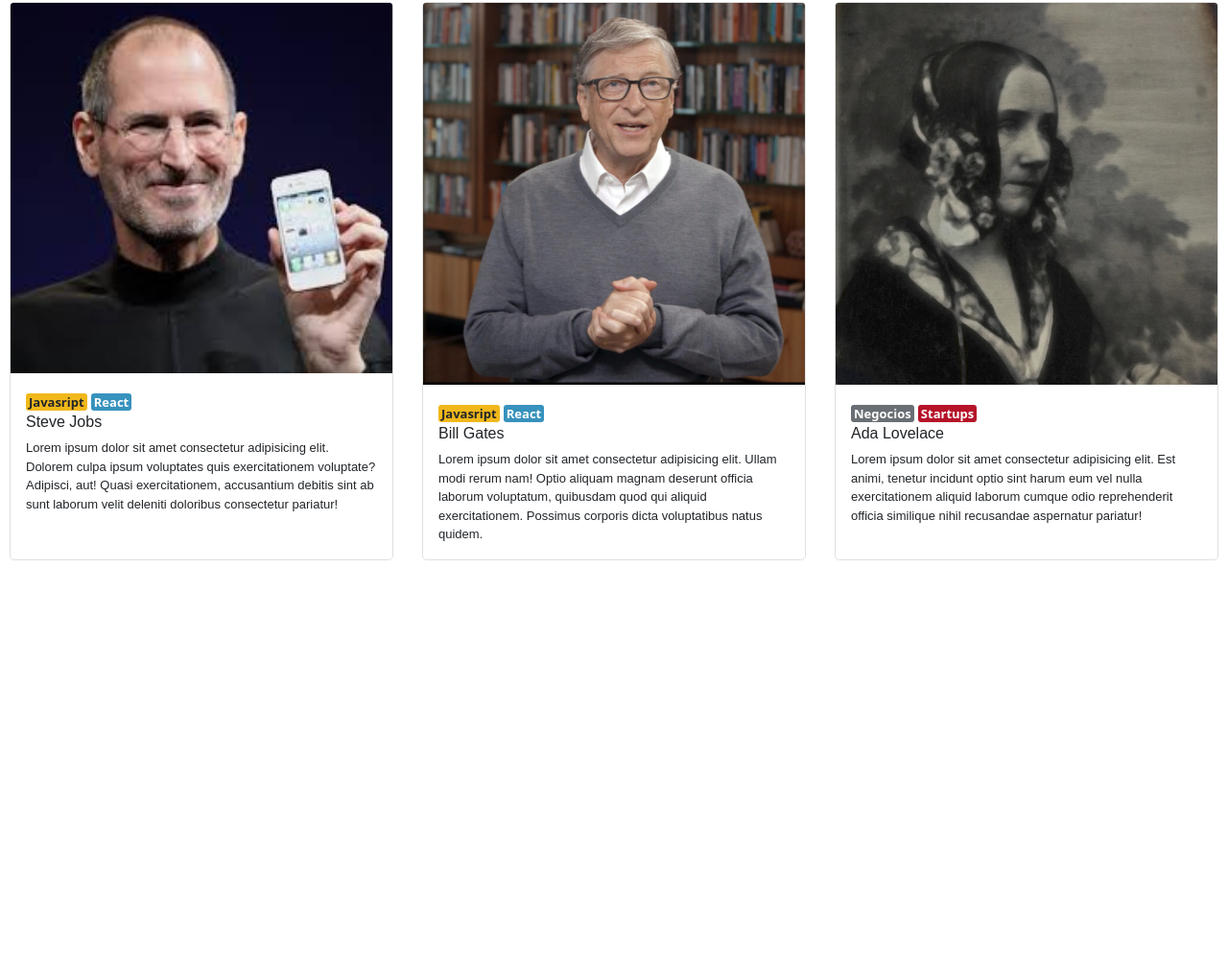
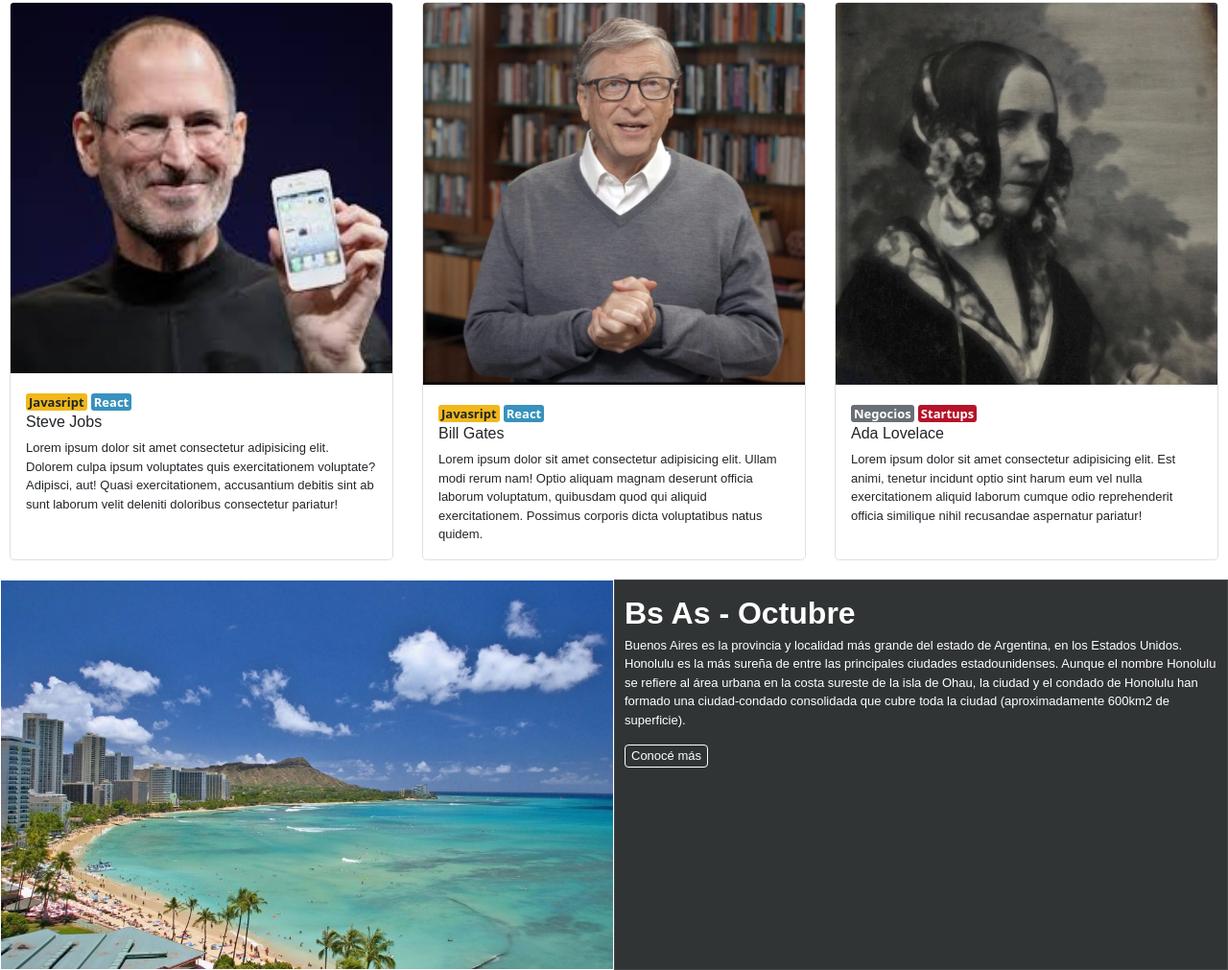
Before and after one commit to CeciSamar/Integrador, a plain HTML site: page index.html in a window 1280 px wide. Shown: the part 794-1805 px from the top of the page at 96% size. Before the commit the page ends 1398 px from the top, so only its background shows below. Drawn offline with nearby package versions, Linux system fonts and the light colour scheme.

Commit message:
Honolulu

```diff
--- a/CSS/Styles.css
+++ b/CSS/Styles.css
@@ -171,3 +171,45 @@ padding: 6rem;
             border-radius: 3px;
             padding: 0px 3px 0px 3px;
 }
+
+.Hono {
+        display: flex;
+        flex-direction: row;
+        max-width: 100vw;
+        font-size: small;
+        font-family: Arial, Helvetica, sans-serif;
+
+}
+
+.Hono-descripcion {
+        width: 50vw;
+        background-color: #303435;
+        color: white;
+        padding: 10px;
+        border: 1px solid rgba(255, 255, 255, 0.10);
+    }
+.foto {
+         width: 50vw;
+        height: auto;
+        border: 1px solid rgba(255, 255, 255, 0.10);
+}
+
+.octubre{
+    font-size: 2rem;
+    font-weight: bold;
+  }
+
+.Conoce {
+    background: transparent;
+    color: white;
+    border: 1px solid white;
+    border-radius: 4px;
+    font-weight: 500;
+    cursor: pointer;
+    transition: all .4s ease;
+}
+
+.Conoce:hover {
+    color: black;
+    background-color: white;
+}
--- a/index.html
+++ b/index.html
@@ -68,12 +68,22 @@
         <span class="Negocios">Negocios</span>
         <span class="Startups">Startups</span>
         <h5 class="card-title">Ada Lovelace</h5>
-        <p class="card-text">Lorem ipsum dolor sit amet consectetur adipisicing elit. Est animi, tenetur incidunt optio sint harum eum vel nulla exercitationem aliquid laborum cumque odio reprehenderit officia similique nihil recusandae aspernatur pariatur!</p>
+        <p class="card-text">Lorem ipsum dolor sit amet consectetur adipisicing elit. Est animi, tenetur incidunt optio sint harum eum vel nulla exercitationem aliquid laborum cumque
+          odio reprehenderit officia similique nihil recusandae aspernatur pariatur!</p>
       </div>
     </div>
   </article>
-
-
+  <!--Honolulu-->
+  <article class="Hono">
+          <img src="./Imagenes/honolulu.jpg" class="foto" alt="Honolulu">
+    <div class="Hono-descripcion">
+      <div class="octubre">Bs As - Octubre</div>
+      <p>Buenos Aires es la provincia y localidad más grande del estado de Argentina, en los Estados Unidos. Honolulu es la más sureña de entre las principales ciudades estadounidenses.
+        Aunque el nombre Honolulu se refiere al área urbana en la costa sureste de la isla de Ohau, la ciudad y el condado de Honolulu han formado una ciudad-condado consolidada que cubre
+        toda la ciudad (aproximadamente 600km2 de superficie).</p>
+      <button class="Conoce">Conocé más</button>
+    </div>
+  </article>
     <script src="https://cdn.jsdelivr.net/npm/@popperjs/core@2.9.2/dist/umd/popper.min.js" integrity="sha384-IQsoLXl5PILFhosVNubq5LC7Qb9DXgDA9i+tQ8Zj3iwWAwPtgFTxbJ8NT4GN1R8p" crossorigin="anonymous"></script>
     <script src="https://cdn.jsdelivr.net/npm/bootstrap@5.0.2/dist/js/bootstrap.min.js" integrity="sha384-cVKIPhGWiC2Al4u+LWgxfKTRIcfu0JTxR+EQDz/bgldoEyl4H0zUF0QKbrJ0EcQF" crossorigin="anonymous"></script>
 </body>
```
